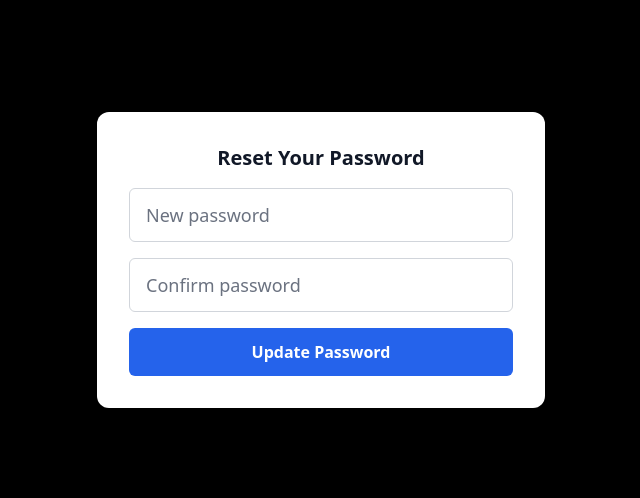
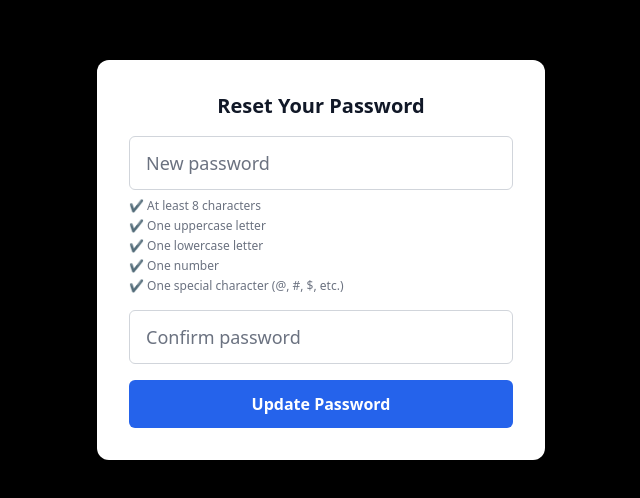
Before and after one commit to Ell-716/BASI-Crypto-Agent, a React (Vite) app in the folder frontend/: page /reset-password in a window 1280 px wide. Shown: the part 140-638 px from the top of the page, without its empty margins (319-959 px from the left). Built offline with nearby package versions, Linux system fonts and the light colour scheme.

Commit message:
Add live password strength checks for reset password

```diff
--- a/frontend/src/pages/ResetPassword.jsx
+++ b/frontend/src/pages/ResetPassword.jsx
@@ -1,6 +1,14 @@
-import { useState } from 'react';
+import { useState, useEffect } from 'react';
 import { useSearchParams } from 'react-router-dom';
 import axios from 'axios';
+
+const checkPasswordStrength = (password) => ({
+  length: password.length >= 8,
+  upper: /[A-Z]/.test(password),
+  lower: /[a-z]/.test(password),
+  number: /\d/.test(password),
+  special: /[@$!%*?&#]/.test(password),
+});
 
 const ResetPassword = () => {
   const [searchParams] = useSearchParams();
@@ -8,8 +16,13 @@ const ResetPassword = () => {
 
   const [newPassword, setNewPassword] = useState('');
   const [confirmPassword, setConfirmPassword] = useState('');
+  const [passwordChecks, setPasswordChecks] = useState({});
   const [error, setError] = useState('');
   const [success, setSuccess] = useState('');
+
+  useEffect(() => {
+    setPasswordChecks(checkPasswordStrength(newPassword));
+  }, [newPassword]);
 
   const handleSubmit = async (e) => {
     e.preventDefault();
@@ -31,12 +44,10 @@ const ResetPassword = () => {
       setTimeout(() => {
         window.location.href = '/login';
       }, 2000);
-    }
-      catch (err) {
+    } catch (err) {
       const msg = err.response?.data?.error || 'Something went wrong.';
       if (msg.includes("expired") || msg.includes("invalid")) {
         setError("This link is invalid or has expired. Please request a new reset link.");
-
         setTimeout(() => {
           window.location.href = '/login';
         }, 3000);
@@ -55,22 +66,35 @@ const ResetPassword = () => {
         {success && <p className="text-green-600 text-sm mb-4">{success}</p>}
 
         <form onSubmit={handleSubmit} className="space-y-4 text-left">
+          <div>
             <input
               type="password"
               placeholder="New password"
               value={newPassword}
               onChange={(e) => setNewPassword(e.target.value)}
               required
-            className="w-full px-4 py-3 text-lg border border-gray-300 rounded-md text-gray-800 placeholder-gray-500 dark:placeholder-gray-400 focus:ring-2 focus:ring-blue-600 bg-white"
+              className="w-full px-4 py-3 text-lg border border-gray-300 rounded-md text-gray-800 placeholder-gray-500 focus:ring-2 focus:ring-blue-600 bg-white"
             />
+            <ul className="text-xs text-left mt-2 space-y-1">
+              <li className={passwordChecks.length ? 'text-green-600' : 'text-gray-500'}>✔ At least 8 characters</li>
+              <li className={passwordChecks.upper ? 'text-green-600' : 'text-gray-500'}>✔ One uppercase letter</li>
+              <li className={passwordChecks.lower ? 'text-green-600' : 'text-gray-500'}>✔ One lowercase letter</li>
+              <li className={passwordChecks.number ? 'text-green-600' : 'text-gray-500'}>✔ One number</li>
+              <li className={passwordChecks.special ? 'text-green-600' : 'text-gray-500'}>✔ One special character (@, #, $, etc.)</li>
+            </ul>
+          </div>
+
+          <div>
             <input
               type="password"
               placeholder="Confirm password"
               value={confirmPassword}
               onChange={(e) => setConfirmPassword(e.target.value)}
               required
-            className="w-full px-4 py-3 text-lg border border-gray-300 rounded-md text-gray-800 placeholder-gray-500 dark:placeholder-gray-400 focus:ring-2 focus:ring-blue-600 bg-white"
+              className="w-full px-4 py-3 text-lg border border-gray-300 rounded-md text-gray-800 placeholder-gray-500 focus:ring-2 focus:ring-blue-600 bg-white"
             />
+          </div>
+
           <button
             type="submit"
             className="w-full bg-blue-600 text-white font-semibold py-3 rounded-md hover:bg-blue-700 transition"
```
Lines whose indentation alone changed are shown as unchanged.
